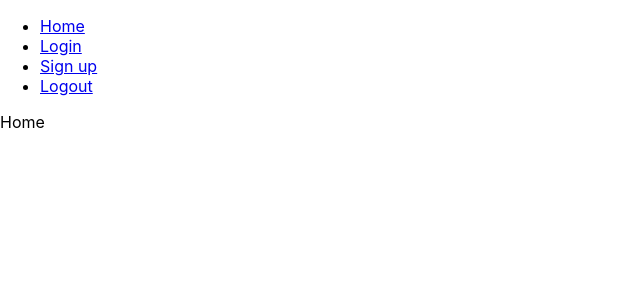
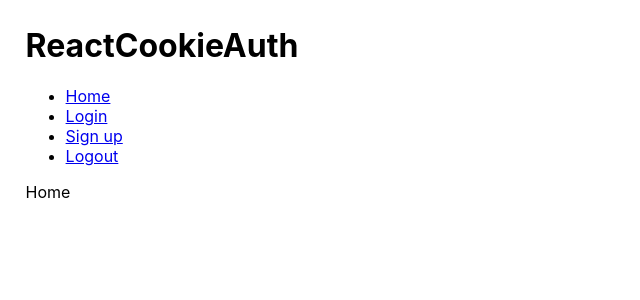
Before and after one commit to duplxey/react-cookie-auth, a React (Create React App) app: page / in a window 1280 px wide. Shown: the top 300 px of the page, without its empty margins (0-640 px from the left). Built offline with nearby package versions, Linux system fonts and the light colour scheme.

Commit message:
Added App.css.

```diff
--- /dev/null
+++ b/src/App.css
@@ -0,0 +1,3 @@
+.App {
+    margin: 2%;
+}
--- a/src/App.js
+++ b/src/App.js
@@ -1,4 +1,5 @@
 import React from "react";
+import "./App.css";
 import {
   BrowserRouter as Router,
   Switch,
@@ -13,6 +14,7 @@ import LoginPage from "./pages/LoginPage";
 function App() {
   return (
     <div className="App">
+      <h1>ReactCookieAuth</h1>
       <Router>
         <div>
           <nav>
```
